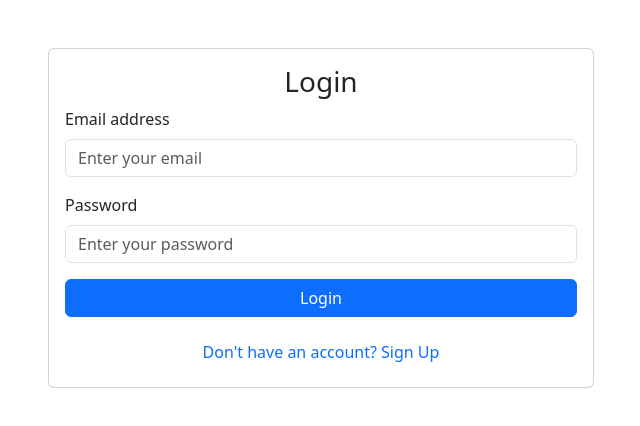
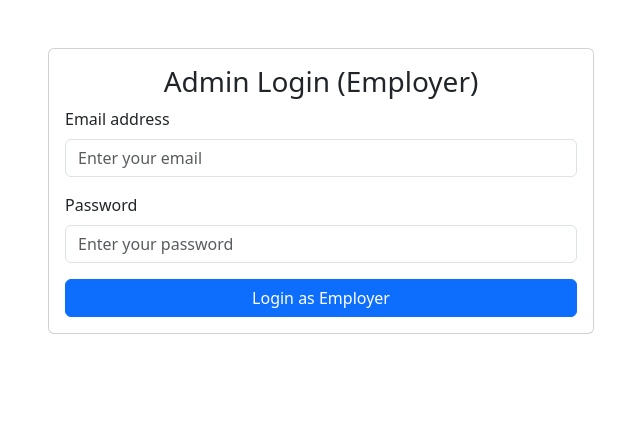
Before and after one commit to KushagraSharma924/job-track-website, a React (Vite) app in the folder frontend/: page /admin in a window 1280 px wide. Shown: the top 426 px of the page, without its empty margins (319-959 px from the left). Built offline with nearby package versions, Linux system fonts and the light colour scheme.

Commit message:
admin login

```diff
--- a/frontend/package.json
+++ b/frontend/package.json
@@ -12,7 +12,8 @@
   "dependencies": {
     "bootstrap": "^5.3.3",
     "react": "^18.3.1",
-    "react-dom": "^18.3.1"
+    "react-dom": "^18.3.1",
+    "react-router-dom": "^7.0.1"
   },
   "devDependencies": {
     "@eslint/js": "^9.15.0",
--- a/frontend/src/App.jsx
+++ b/frontend/src/App.jsx
@@ -1,11 +1,16 @@
 import React from 'react';
-import AuthPage from './pages/Auth';
+import { BrowserRouter as Router, Route, Routes } from 'react-router-dom';
+import LoginSignup from './pages/Auth';
+import AdminLoginPage from './pages/Admin';
 
 function App() {
   return (
-    <div>
-      <AuthPage />
-    </div>
+    <Router>
+      <Routes>
+        <Route path="/" element={<LoginSignup />} />
+        <Route path="/admin" element={<AdminLoginPage />} />
+      </Routes>
+    </Router>
   );
 }
 
--- /dev/null
+++ b/frontend/src/pages/Admin.jsx
@@ -0,0 +1,96 @@
+import React, { useState } from 'react';
+import 'bootstrap/dist/css/bootstrap.min.css';
+import { useNavigate } from 'react-router-dom';
+
+const AdminLoginPage = () => {
+  const [formData, setFormData] = useState({
+    email: '',
+    password: '',
+  });
+  const [error, setError] = useState('');
+  const navigate = useNavigate();
+
+  const handleInputChange = (e) => {
+    const { name, value } = e.target;
+    setFormData({ ...formData, [name]: value });
+  };
+
+  const handleSubmit = async (e) => {
+    e.preventDefault();
+    const payload = {
+      email: formData.email,
+      password: formData.password,
+    };
+
+    try {
+      const response = await fetch('http://localhost:5001/api/auth/login', {
+        method: 'POST',
+        headers: { 'Content-Type': 'application/json' },
+        body: JSON.stringify(payload),
+      });
+
+      const data = await response.json();
+      if (!response.ok) {
+        setError(data.error || 'Something went wrong');
+      } else {
+        // Successful login, store the token
+        localStorage.setItem('token', data.token);
+        alert('Login successful!');
+        navigate('/admin-dashboard'); // Redirect to admin dashboard
+      }
+    } catch (err) {
+      console.error('Login error:', err);
+      setError('Network error. Please try again later.');
+    }
+  };
+
+  return (
+    <div className="container mt-5">
+      <div className="row justify-content-center">
+        <div className="col-md-6">
+          <div className="card">
+            <div className="card-body">
+              <h3 className="card-title text-center">Admin Login (Employer)</h3>
+              <form onSubmit={handleSubmit}>
+                <div className="mb-3">
+                  <label htmlFor="email" className="form-label">Email address</label>
+                  <input
+                    type="email"
+                    className="form-control"
+                    id="email"
+                    name="email"
+                    value={formData.email}
+                    onChange={handleInputChange}
+                    placeholder="Enter your email"
+                    required
+                  />
+                </div>
+                <div className="mb-3">
+                  <label htmlFor="password" className="form-label">Password</label>
+                  <input
+                    type="password"
+                    className="form-control"
+                    id="password"
+                    name="password"
+                    value={formData.password}
+                    onChange={handleInputChange}
+                    placeholder="Enter your password"
+                    required
+                  />
+                </div>
+                {error && <div className="alert alert-danger">{error}</div>}
+                <div className="d-grid">
+                  <button type="submit" className="btn btn-primary">
+                    Login as Employer
+                  </button>
+                </div>
+              </form>
+            </div>
+          </div>
+        </div>
+      </div>
+    </div>
+  );
+};
+
+export default AdminLoginPage;
--- a/frontend/src/pages/Auth.jsx
+++ b/frontend/src/pages/Auth.jsx
@@ -1,5 +1,6 @@
 import React, { useState } from 'react';
 import 'bootstrap/dist/css/bootstrap.min.css';
+import { Navigate, useNavigate } from 'react-router-dom'; // Import useHistory for navigation
 
 const LoginSignup = () => {
   const [isLogin, setIsLogin] = useState(true);
@@ -8,6 +9,8 @@ const LoginSignup = () => {
     password: '',
     name: '',
   });
+
+  const navigate = useNavigate(); // Hook for navigation
 
   const toggleForm = () => {
     setIsLogin(!isLogin);
@@ -44,7 +47,8 @@ const LoginSignup = () => {
         if (isLogin) {
           localStorage.setItem('token', data.token);
           alert('Login successful!');
-          //navigate("")
+          // Navigate to the home page or dashboard
+          //history.push('/home');
         } else {
           alert('Registration successful! You can now log in.');
           toggleForm();
@@ -54,6 +58,11 @@ const LoginSignup = () => {
       console.error('Fetch error:', err);
       alert('Network error. Please try again later.');
     }
+  };
+
+  const handleAdminLogin = () => {
+    // Navigate to the Admin Login page with the 'employer' role
+    navigate('/admin?role=employer');
   };
 
   return (
@@ -120,6 +129,15 @@ const LoginSignup = () => {
                   {isLogin ? "Don't have an account? Sign Up" : 'Already have an account? Login'}
                 </button>
               </div>
+              {/* Button to navigate to Admin Login */}
+              <div className="text-center mt-3">
+                <button
+                  className="btn btn-secondary"
+                  onClick={handleAdminLogin}
+                >
+                  Admin Login (Employer)
+                </button>
+              </div>
             </div>
           </div>
         </div>
```
Also changed, not shown: 2 other files (tests, documents, lock files or other folders).
